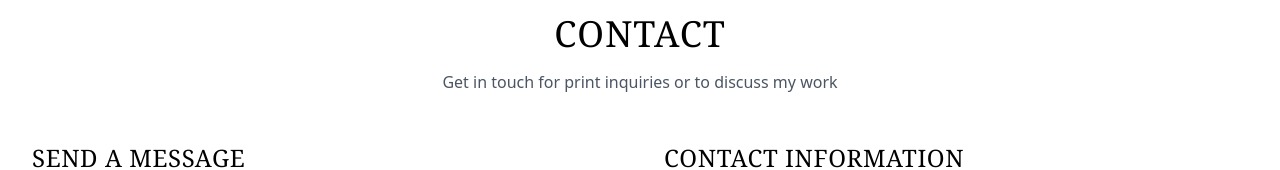
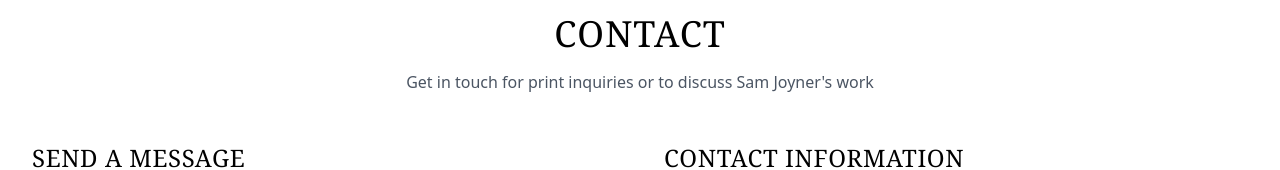
Before and after one commit to TJonCanon/sam-joyner-photography-real, a Next.js app: page /contact in a window 1280 px wide. Shown: the part 147-317 px from the top of the page. Built offline with nearby package versions, Linux system fonts and the light colour scheme.

Commit message:
Update contact description to include Sam Joyner

```diff
--- a/app/contact/page.tsx
+++ b/app/contact/page.tsx
@@ -49,7 +49,7 @@ const Contact = () => {
             CONTACT
           </h1>
           <p className="text-gray-600 max-w-2xl mx-auto">
-            Get in touch for print inquiries or to discuss my work
+            Get in touch for print inquiries or to discuss Sam Joyner's work
           </p>
         </div>
         <div className="grid grid-cols-1 md:grid-cols-2 gap-12">
```
